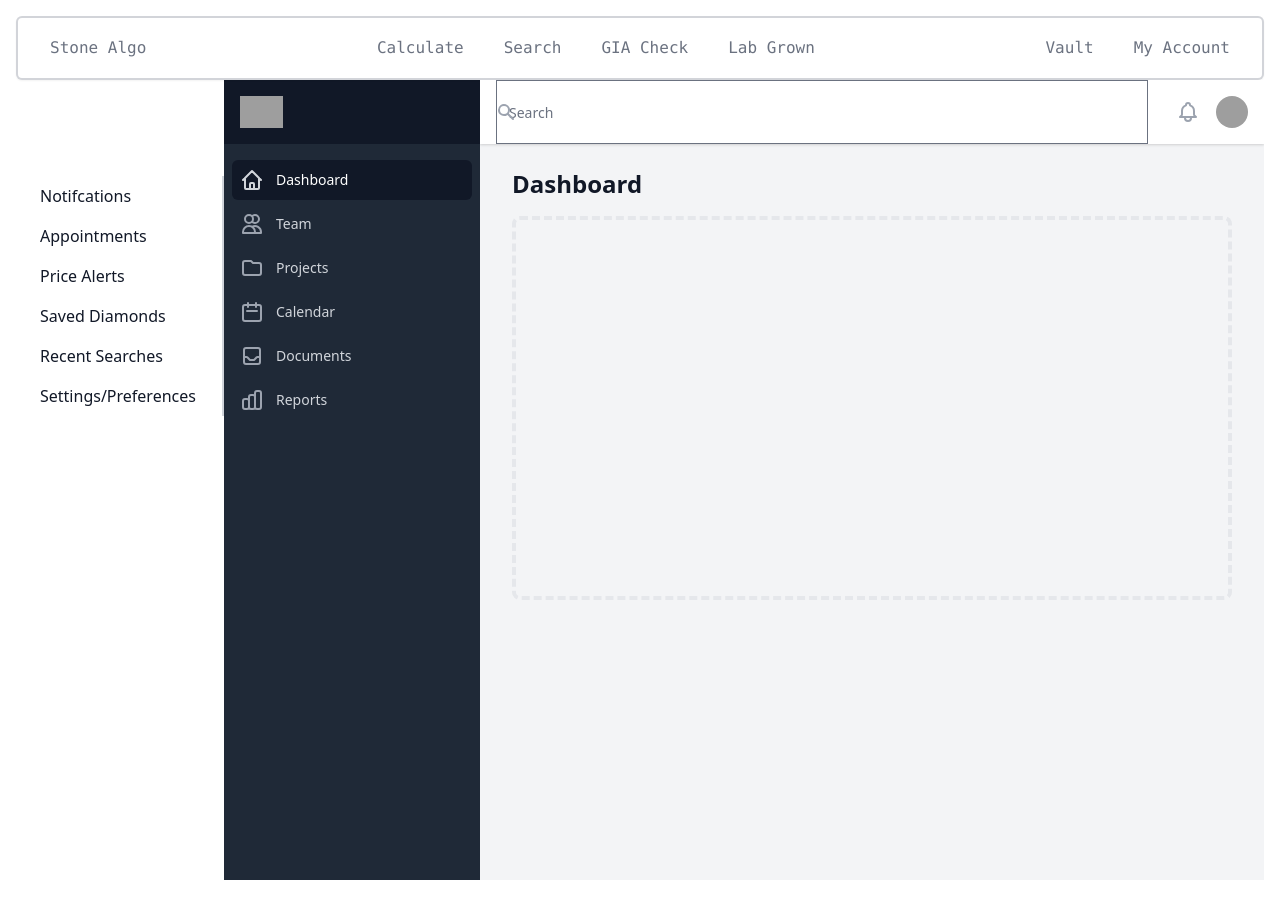
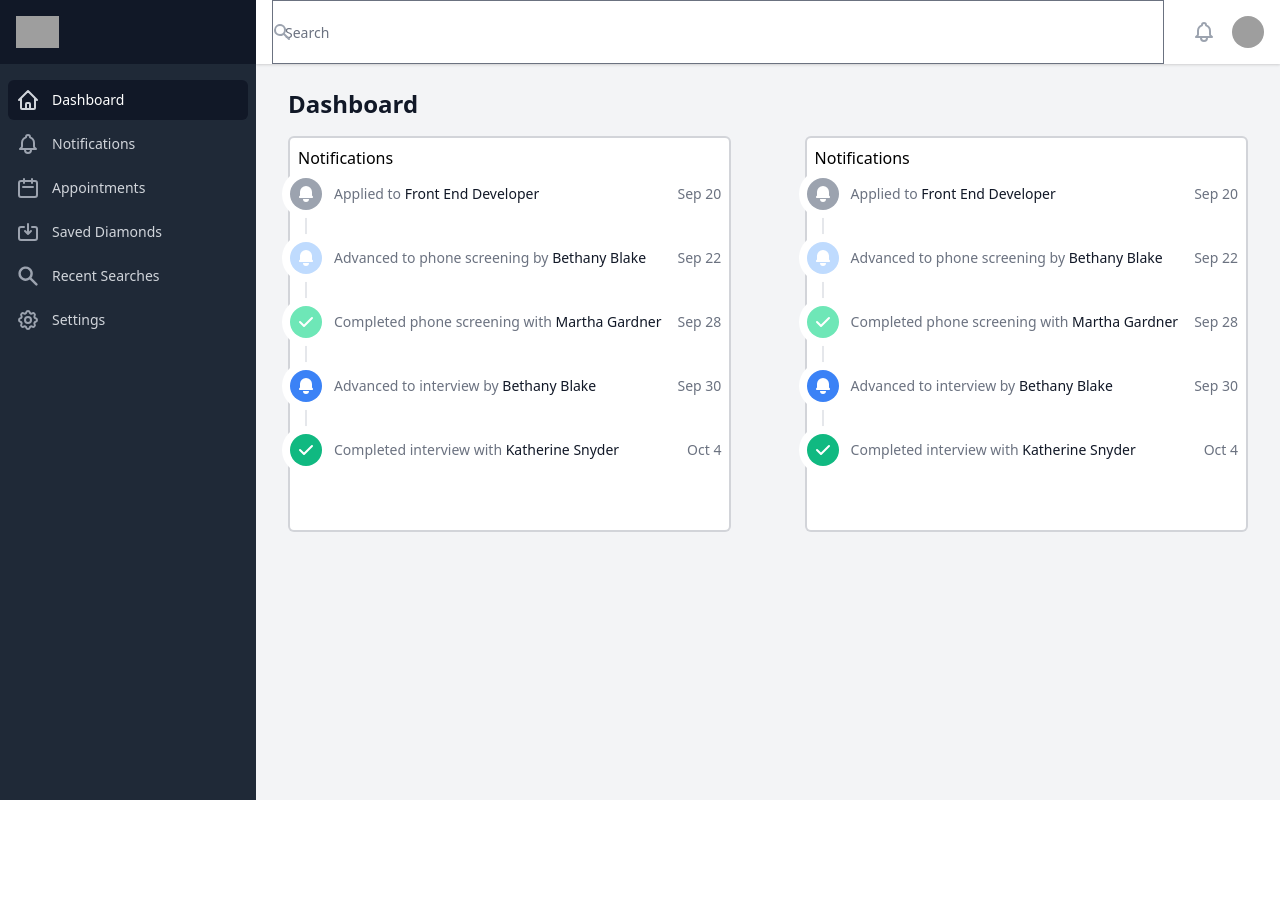
Before and after one commit to greenlightjohnny/tktw, a React app: page / in a window 1280 px wide. Shown: the top 918 px of the page. After the commit the page ends 800 px from the top, so only its background shows below. Built offline with nearby package versions, Linux system fonts and the light colour scheme; grey boxes are pictures that could not be loaded.

Commit message:
Updating icons, styling

```diff
--- a/package.json
+++ b/package.json
@@ -8,6 +8,7 @@
   "dependencies": {
     "@headlessui/react": "^1.4.1",
     "@heroicons/react": "^1.0.4",
+    "@tailwindcss/forms": "^0.3.3",
     "react": "^17.0.2",
     "react-dom": "^17.0.2",
     "react-router-dom": "^5.2.0"
--- /dev/null
+++ b/src/features/dashboard/components2/notifications.tsx
@@ -0,0 +1,120 @@
+/* This example requires Tailwind CSS v2.0+ */
+import React from "react";
+import {
+  CheckIcon,
+  ThumbUpIcon,
+  BellIcon,
+  UserIcon,
+} from "@heroicons/react/solid";
+
+const timeline = [
+  {
+    id: 1,
+    content: "Applied to",
+    target: "Front End Developer",
+    href: "#",
+    date: "Sep 20",
+    datetime: "2020-09-20",
+    icon: BellIcon,
+    iconBackground: "bg-gray-400",
+  },
+  {
+    id: 2,
+    content: "Advanced to phone screening by",
+    target: "Bethany Blake",
+    href: "#",
+    date: "Sep 22",
+    datetime: "2020-09-22",
+    icon: BellIcon,
+    iconBackground: "bg-blue-200",
+  },
+  {
+    id: 3,
+    content: "Completed phone screening with",
+    target: "Martha Gardner",
+    href: "#",
+    date: "Sep 28",
+    datetime: "2020-09-28",
+    icon: CheckIcon,
+    iconBackground: "bg-green-300",
+  },
+  {
+    id: 4,
+    content: "Advanced to interview by",
+    target: "Bethany Blake",
+    href: "#",
+    date: "Sep 30",
+    datetime: "2020-09-30",
+    icon: BellIcon,
+    iconBackground: "bg-blue-500",
+  },
+  {
+    id: 5,
+    content: "Completed interview with",
+    target: "Katherine Snyder",
+    href: "#",
+    date: "Oct 4",
+    datetime: "2020-10-04",
+    icon: CheckIcon,
+    iconBackground: "bg-green-500",
+  },
+];
+
+function classNames(...classes: string[]) {
+  return classes.filter(Boolean).join(" ");
+}
+
+const Feeds: React.FC = () => {
+  return (
+    <div
+      className="flow-root border-solid bg-white rounded-md  border-2 border-gray-500
+    border-opacity-30">
+      <h3 className="mb-2 pl-2 pt-2">Notifications</h3>
+      <ul role="list" className="mb-8">
+        {timeline.map((event, eventIdx) => (
+          <li key={event.id}>
+            <div className="relative pb-8 bg-white pr-2  ">
+              {eventIdx !== timeline.length - 1 ? (
+                <span
+                  className="absolute top-4 left-4 -ml-px h-full w-0.5 bg-gray-200"
+                  aria-hidden="true"
+                />
+              ) : null}
+              <div className="relative flex space-x-3">
+                <div>
+                  <span
+                    className={classNames(
+                      event.iconBackground,
+                      "h-8 w-8 rounded-full flex items-center justify-center ring-8 ring-white"
+                    )}>
+                    <event.icon
+                      className="h-5 w-5 text-white"
+                      aria-hidden="true"
+                    />
+                  </span>
+                </div>
+                <div className="min-w-0 flex-1 pt-1.5 flex justify-between space-x-4">
+                  <div>
+                    <p className="text-sm text-gray-500">
+                      {event.content}{" "}
+                      <a
+                        href={event.href}
+                        className="font-medium text-gray-900">
+                        {event.target}
+                      </a>
+                    </p>
+                  </div>
+                  <div className="text-right text-sm whitespace-nowrap text-gray-500">
+                    <time dateTime={event.datetime}>{event.date}</time>
+                  </div>
+                </div>
+              </div>
+            </div>
+          </li>
+        ))}
+      </ul>
+    </div>
+  );
+};
+
+export default Feeds;
--- a/src/features/dashboard/dashboard2.tsx
+++ b/src/features/dashboard/dashboard2.tsx
@@ -25,18 +25,21 @@ import {
   HomeIcon,
   InboxIcon,
   MenuAlt2Icon,
+  SaveIcon,
   UsersIcon,
+  CogIcon,
   XIcon,
 } from "@heroicons/react/outline";
 import { SearchIcon } from "@heroicons/react/solid";
+import Feeds from "./components2/notifications";
 
 const navigation = [
   { name: "Dashboard", href: "#", icon: HomeIcon, current: true },
-  { name: "Team", href: "#", icon: UsersIcon, current: false },
-  { name: "Projects", href: "#", icon: FolderIcon, current: false },
-  { name: "Calendar", href: "#", icon: CalendarIcon, current: false },
-  { name: "Documents", href: "#", icon: InboxIcon, current: false },
-  { name: "Reports", href: "#", icon: ChartBarIcon, current: false },
+  { name: "Notifications", href: "#", icon: BellIcon, current: false },
+  { name: "Appointments", href: "#", icon: CalendarIcon, current: false },
+  { name: "Saved Diamonds", href: "#", icon: SaveIcon, current: false },
+  { name: "Recent Searches", href: "#", icon: SearchIcon, current: false },
+  { name: "Settings", href: "#", icon: CogIcon, current: false },
 ];
 const userNavigation = [
   { name: "Your Profile", href: "#" },
@@ -48,7 +51,7 @@ function classNames(...classes: string[]) {
   return classes.filter(Boolean).join(" ");
 }
 
-export default function Example() {
+const Dashboard: React.FC = () => {
   const [sidebarOpen, setSidebarOpen] = useState(false);
 
   return (
@@ -266,7 +269,11 @@ export default function Example() {
             <div className="max-w-7xl mx-auto px-4 sm:px-6 md:px-8">
               {/* Replace with your content */}
               <div className="py-4">
-                <div className="border-4 border-dashed border-gray-200 rounded-lg h-96" />
+                {/* <div className="border-4 border-dashed border-gray-200 rounded-lg h-96" /> */}
+                <div className="flex flex-col lg:flex-row justify-between">
+                  <Feeds />
+                  <Feeds />
+                </div>
               </div>
               {/* /End replace */}
             </div>
@@ -275,4 +282,6 @@ export default function Example() {
       </div>
     </div>
   );
-}
+};
+
+export default Dashboard;
--- a/src/index.tsx
+++ b/src/index.tsx
@@ -8,7 +8,8 @@ import Routing from "./configs/routing";
 ReactDOM.render(
   <React.StrictMode>
     <BrowserRouter>
-      <Layout>{Routing}</Layout>
+      {/* <Layout>{Routing}</Layout> */}
+      {Routing}
     </BrowserRouter>
   </React.StrictMode>,
   document.getElementById("root")
```
Also changed, not shown: 1 other file (tests, documents, lock files or other folders).
